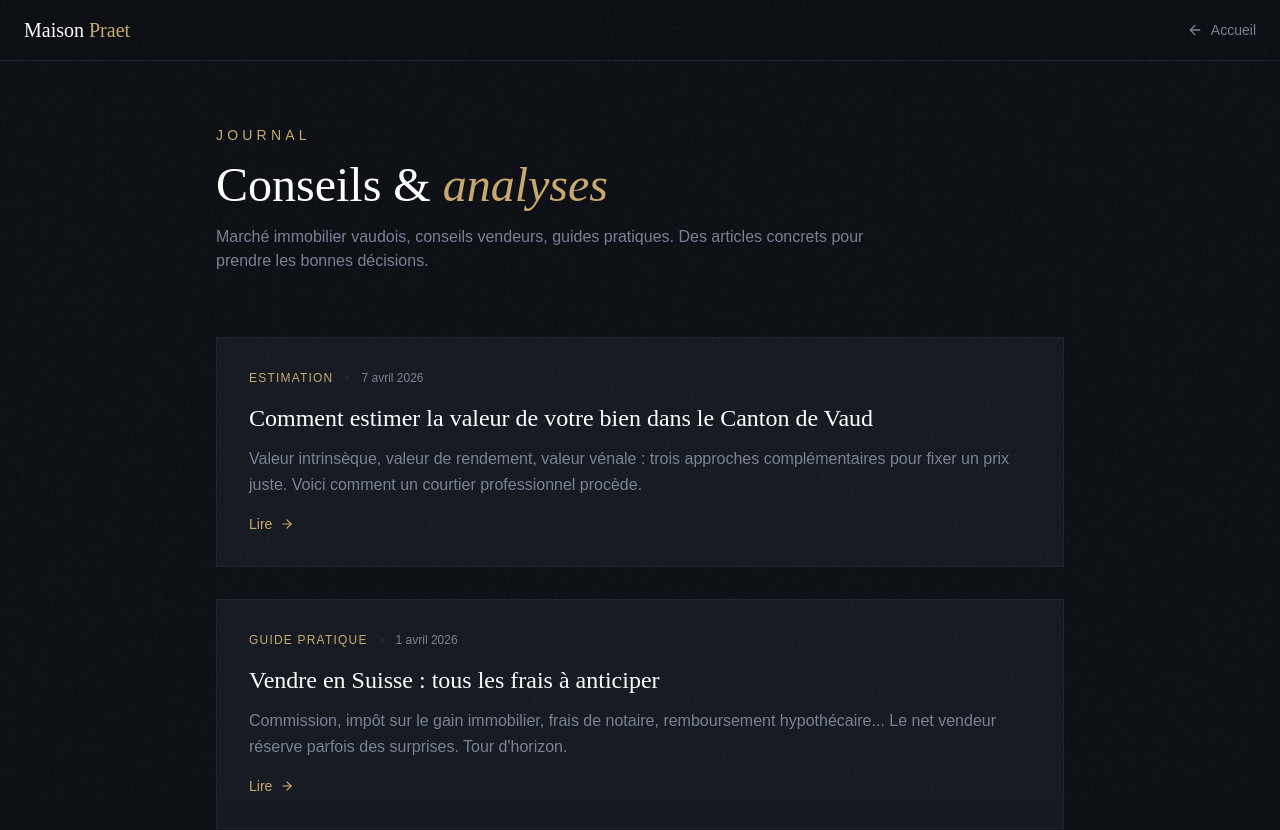
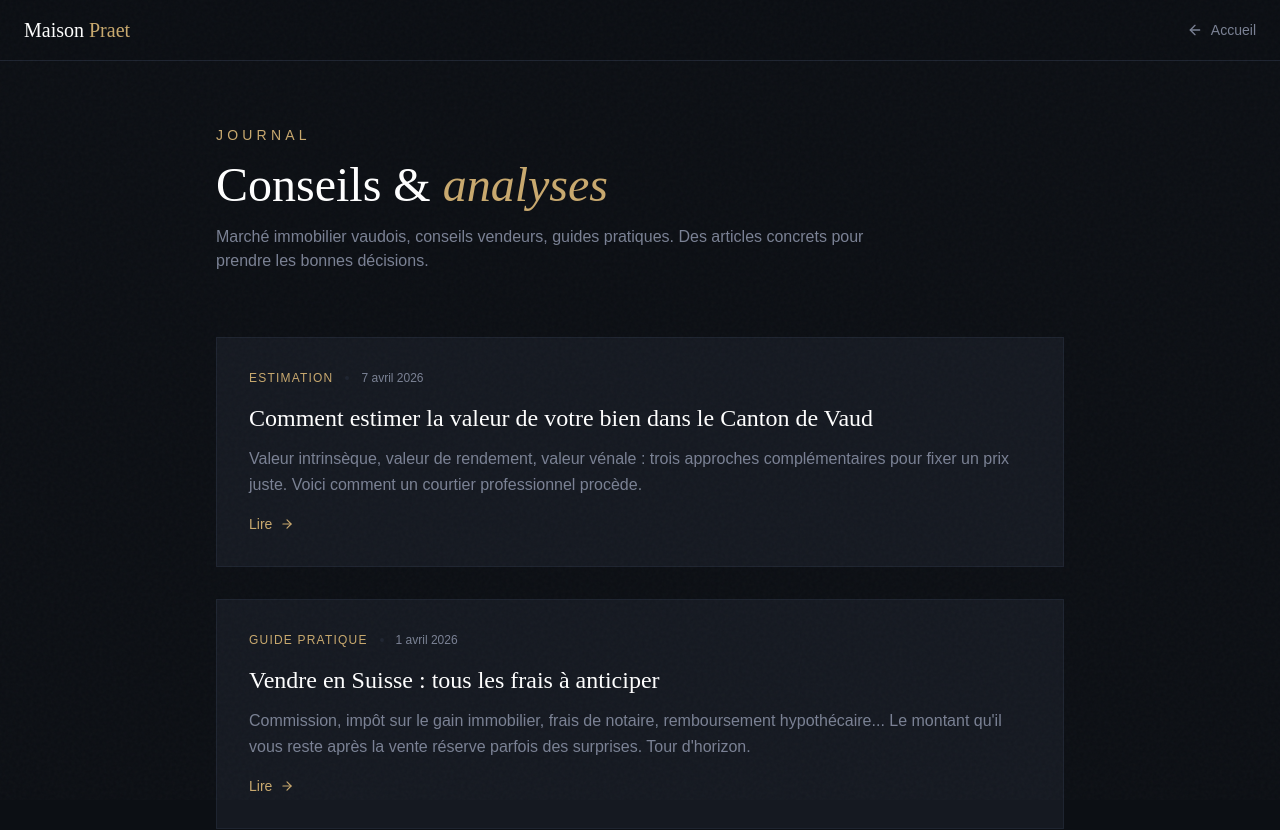
Before and after one commit to Sinseed/maison-praet, a Next.js app: page /journal in a window 1280 px wide. Shown: the top 830 px of the page. Built offline with nearby package versions, Linux system fonts and the light colour scheme.

Commit message:
Fix: remove French term 'net vendeur'

```diff
--- a/app/data.ts
+++ b/app/data.ts
@@ -149,7 +149,7 @@ Mon conseil : méfiez-vous des estimations en ligne. Elles se basent sur des alg
   {
     slug: 'frais-vente-immobiliere-suisse',
     titre: 'Vendre en Suisse : tous les frais à anticiper',
-    chapeau: "Commission, impôt sur le gain immobilier, frais de notaire, remboursement hypothécaire... Le net vendeur réserve parfois des surprises. Tour d'horizon.",
+    chapeau: "Commission, impôt sur le gain immobilier, frais de notaire, remboursement hypothécaire... Le montant qu'il vous reste après la vente réserve parfois des surprises. Tour d'horizon.",
     date: '2026-04-01',
     categorie: 'Guide pratique',
     contenu: `Quand un propriétaire me demande "combien va me rester après la vente ?", la réponse n'est jamais simplement le prix de vente moins l'hypothèque. Voici les postes à connaître.
@@ -165,7 +165,7 @@ Le remboursement anticipé de l'hypothèque peut coûter cher si vous avez un ta
 Les diagnostics et certificats ne sont pas obligatoires pour vendre dans le Canton de Vaud, mais un CECB (Certificat énergétique cantonal des bâtiments) est de plus en plus demandé par les acquéreurs et leurs banques. Comptez entre CHF 1'000.- et CHF 3'000.- selon la taille du bâtiment.
 
 Mon conseil : faites le calcul complet avant de fixer votre prix minimum. Je propose systématiquement à mes clients un décompte vendeur prévisionnel qui liste tous ces postes.`,
-    cta: "Besoin d'y voir clair sur le net vendeur de votre bien ? Contactez-moi pour un décompte personnalisé."
+    cta: "Besoin d'y voir clair sur ce qu'il vous restera après la vente ? Contactez-moi pour un décompte personnalisé."
   },
   {
     slug: 'marche-immobilier-vaudois-2026',
```
